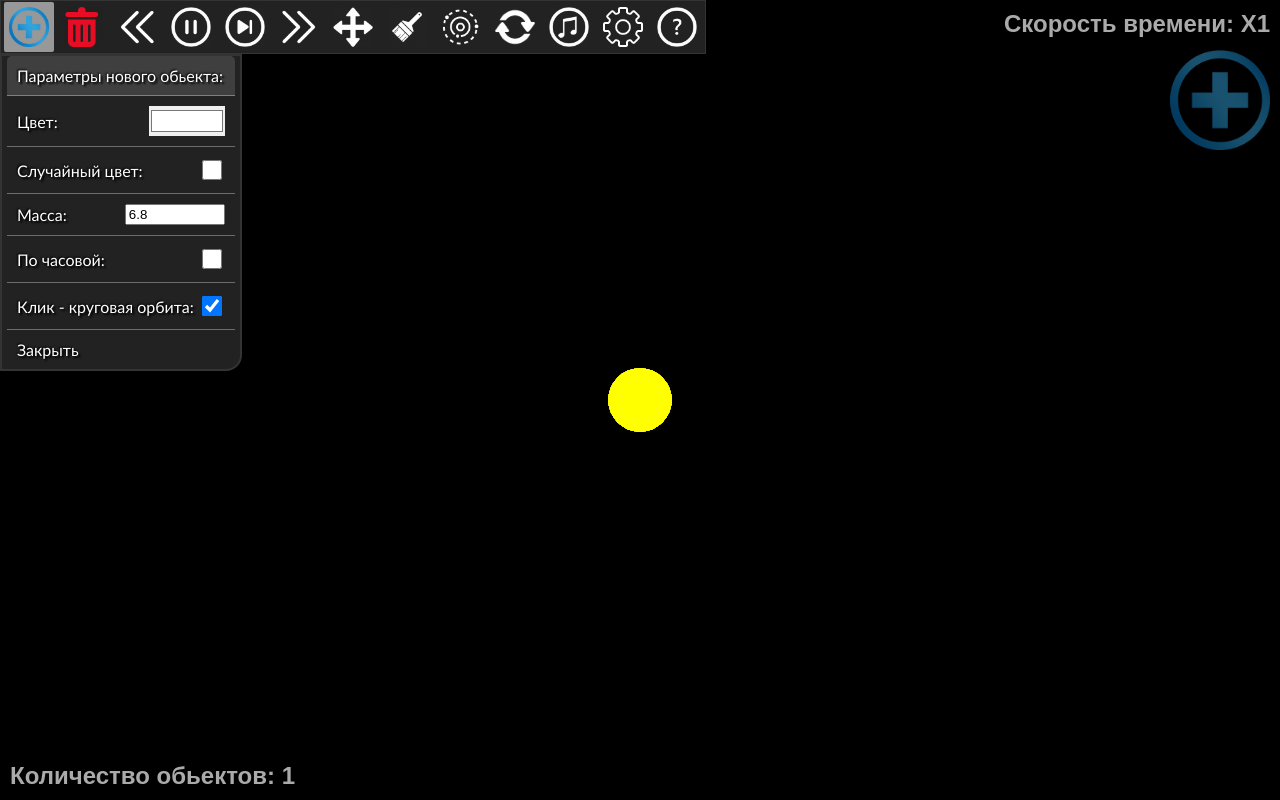
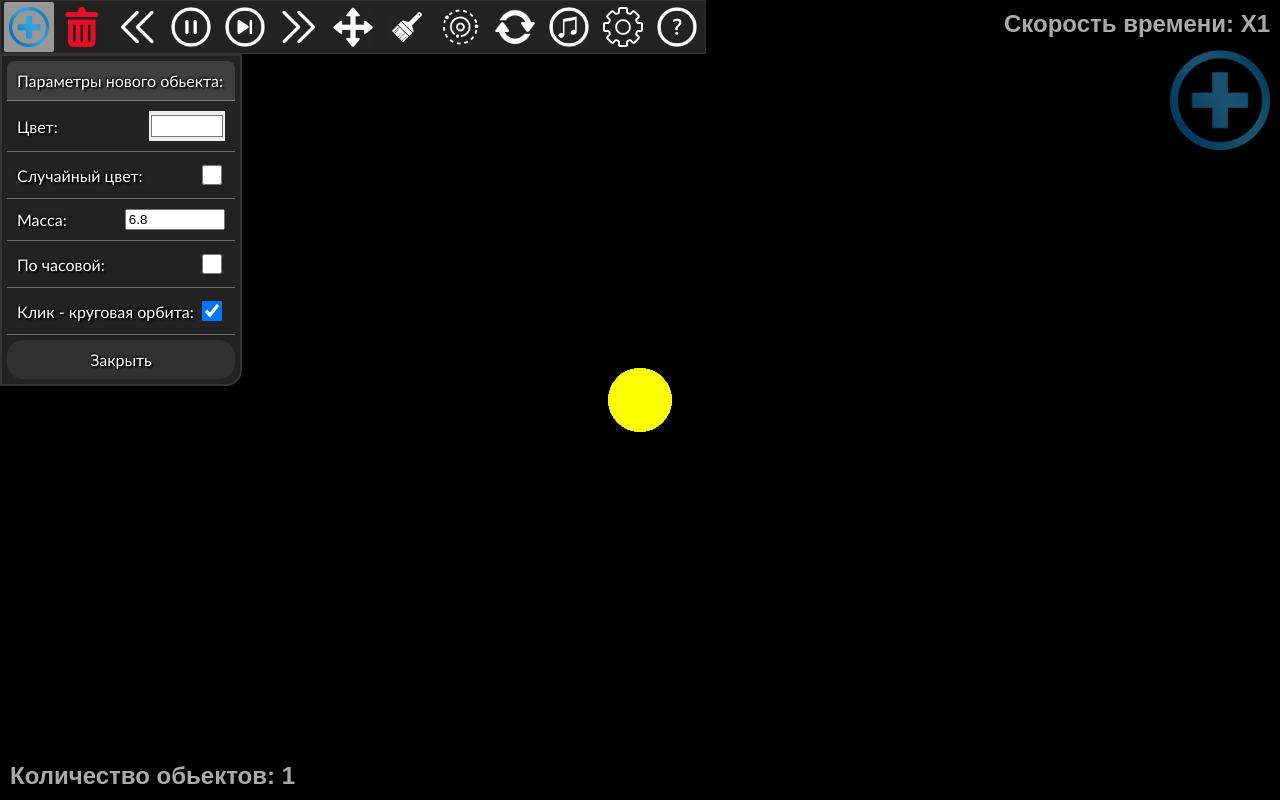
Before and after one commit to mishavoloshchuk/Orbit-Simulator, a PHP site: page / in a window 1280 px wide. Run offline with PHP 8.4, Linux system fonts and the light colour scheme.

Commit message:
Simulator

```diff
--- a/css/main.css
+++ b/css/main.css
@@ -27,6 +27,10 @@ html {
 	height: 20px;
 }
 
+input {
+	flex-shrink: 0;
+}
+
 .radio_button_menu {
 	border-bottom: 1px solid #fff2;
 	display: flex;
@@ -48,7 +52,7 @@ html {
 .menu {
 	top: 0;
 	padding: 1px;
-	max-height: 80%;
+	max-height: 85%;
 	overflow: auto;
 	background-color: #aaa3;
 	border: 1px solid #aaa2;
@@ -155,9 +159,17 @@ html {
 }
 
 .title_option_item {
+	margin-top: 5px;
 	background-color: #fff2;
-	border-top-right-radius: 5px;
-	border-top-left-radius: 5px;
+	border-top-right-radius: 0.5em;
+	border-top-left-radius: 0.5em;
+}
+
+.menu_close {
+	background-color: #fff1;
+	justify-content: center;
+	border-radius: 1em;
+	margin: 5px 0;
 }
 
 .menu_close:hover {
--- a/index.html
+++ b/index.html
@@ -165,26 +165,26 @@
 			<span>Режимы силы притяжения:</span>
 		</div>
 		<div class='option_item' style="border: none;">
-			<form onchange="switcher.gravit_mode = +this.gravit_mode.value;" style="width: 100%;">
+			<form id="gravit_mode_radio_buttons" onchange="switcher.gravit_mode = +this.gravit_mode.value; sessionStorage['gravit_mode'] = +this.gravit_mode.value;" style="width: 100%;">
 				<div class="radio_button_menu">
 					<span>Обратно-пропорционально кубу расстояния: </span>
-					<input class="checkbox" type="radio" name="gravit_mode" value=0>
+					<input id="gravit_mode_radio_0" class="checkbox" type="radio" name="gravit_mode" value=0>
 				</div>
 				<div class="radio_button_menu">
 					<span>Обратно-пропорционально квадрату расстояния (обычно): </span>
-					<input class="checkbox" type="radio" name="gravit_mode" value=1 checked="">
+					<input id="gravit_mode_radio_1" class="checkbox" type="radio" name="gravit_mode" value=1>
 				</div>
 				<div class="radio_button_menu">
 					<span>Обратно-пропорционально от расстояния: </span>
-					<input class="checkbox" type="radio" name="gravit_mode" value=2>
+					<input id="gravit_mode_radio_2" class="checkbox" type="radio" name="gravit_mode" value=2>
 				</div>
 				<div class="radio_button_menu">
 					<span>Постоянное притяжение: </span>
-					<input class="checkbox" type="radio" name="gravit_mode" value=3>
+					<input id="gravit_mode_radio_3" class="checkbox" type="radio" name="gravit_mode" value=3>
 				</div>
 				<div class="radio_button_menu">
 					<span>Пропорционально от расстояния: </span>
-					<input class="checkbox" type="radio" name="gravit_mode" value=4>
+					<input id="gravit_mode_radio_4" class="checkbox" type="radio" name="gravit_mode" value=4>
 				</div>
 			</form>
 
@@ -193,18 +193,18 @@
 			<span>Режимы взаемодействия:</span>
 		</div>
 		<div class='option_item' style="border: none;">
-			<form onchange="switcher.interact = +this.interact.value;" style="width: 100%;">
+			<form id="interact_radio_buttons" onchange="switcher.interact = +this.interact.value; sessionStorage['interact'] = +this.interact.value;" style="width: 100%;">
 				<div class="radio_button_menu">
 					<span>Взаемодействие между всеми обьектами: </span>
-					<input class="checkbox" type="radio" name="interact" value=0 checked="">
+					<input id="interact_radio_0" class="checkbox" type="radio" name="interact" value=0>
 				</div>
 				<div class="radio_button_menu">
 					<span>Взаемодействие только с главным обьектом: </span>
-					<input class="checkbox" type="radio" name="interact" value=1>
+					<input id="interact_radio_1" class="checkbox" type="radio" name="interact" value=1>
 				</div>
 				<div class="radio_button_menu">
 					<span>Без взаемодействий: </span>
-					<input class="checkbox" type="radio" name="interact" value=2>
+					<input id="interact_radio_2" class="checkbox" type="radio" name="interact" value=2>
 				</div>
 			</form>
 
--- a/js/script.js
+++ b/js/script.js
@@ -34,15 +34,22 @@ $('document').ready(function(){
 		obj_count: obj_count, help: false, f_speed: 0, f_need_speed: false, device: 'desktop',
 		sim_settings: false, gravit_mode: 1, r_gm: 1, interact: 0, ref_interact: 0};
 
-	/*(if (sessionStorage['switcher']){
-		switcher = sessionStorage['switcher'];
+	if (sessionStorage['gravit_mode']){
+		switcher.gravit_mode = sessionStorage['gravit_mode'];
 	};
 
-	setInterval(function(){
-		sessionStorage['switcher'] = switcher;
-	}, 5000);*/
+	if (sessionStorage['interact']){
+		switcher.interact = sessionStorage['interact'];
+	};
+
+	radio_select('gravit_mode_radio', switcher.gravit_mode);
+	radio_select('interact_radio', switcher.interact);
 
 	show_obj_count();
+
+	function radio_select(radio_id_prefix, numb){
+		$('#'+radio_id_prefix+'_'+numb).attr('checked', '');
+	}
 	//====time====
 	t = 1;
 	times = 1;
@@ -95,6 +102,16 @@ $('document').ready(function(){
 			return 0;
 		};
 	};
+
+	wind_width = window.innerWidth;
+	wind_height = window.innerHeight;
+	window.onresize = function(){
+		if (!(wind_width == window.innerWidth) && !(wind_height == window.innerHeight)){
+			if (confirm('Для корректного отображения, нужно перезагрузить страницу.')){
+				location.href = location;
+			}
+		}
+	}
 
 	$('#canvas').mousedown(function(){
 		//console.log(body.moon.vx+'  '+body.moon.vy);
@@ -421,9 +438,10 @@ $('document').ready(function(){
 				$('.power').css({left: mouse_coords[0]-10, top: mouse_coords[1]-30, display: 'block', color: obj_color});
 				$('.power').html(Math.round(rad(mouse[0], mouse[1], mouse_coords[0], mouse_coords[1])));
 				if (!switcher.f_need_speed){
-					$('.power_need').css({display: 'block'});
+					if (switcher.gravit_mode == 1){
+						$('.power_need').css({display: 'block'});
+					}
 					switcher.f_need_speed = true;
-					console.log(123);
 				};
 			}
 
```
